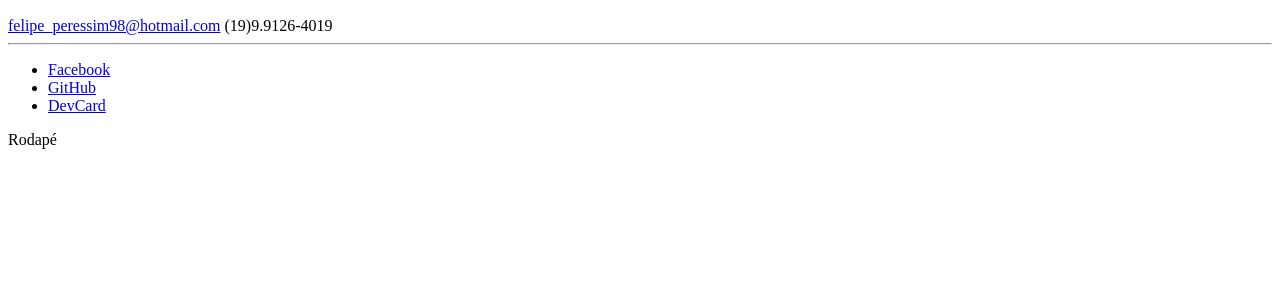
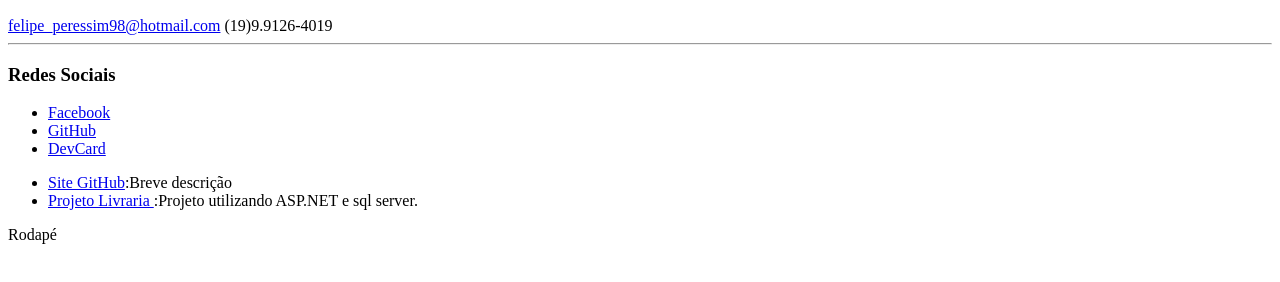
Before and after one commit to felipe001998/felipe001998.github.io, a plain HTML site: page index.html in a window 1280 px wide. Shown: the part 110-392 px from the top of the page. Drawn offline with Linux system fonts and the light colour scheme.

Commit message:
upando projetos

```diff
--- a/index.html
+++ b/index.html
@@ -19,6 +19,7 @@
                 <hr>
             </header>
             <section class="redes-sociais">
+                <h3>Redes Sociais</h3>
                 <ul>
                     <li><a href="https://www.facebook.com/felipe.peressim.1" target="_blank"><span class="ico-facebook">Facebook</span></a></li>
                     <li><a href="https://github.com/felipe001998" target="_blank"><span class="ico-github">GitHub</span></a></li>
@@ -26,6 +27,10 @@
                 </ul>
             </section>
             <section class="projetos"></section>
+            <ul>
+                <li><a href="https://github.com/felipe001998/felipe001998.github.io" target="_blank">Site GitHub</a>:Breve descrição</li>
+                                <li><a href="https://github.com/felipe001998/ProjetoLivraria" target="_blank">Projeto Livraria </a>:Projeto utilizando ASP.NET e sql server.</li>
+            </ul>
             <section class="tecnologia"></section>
             <footer>
                 Rodapé
```
